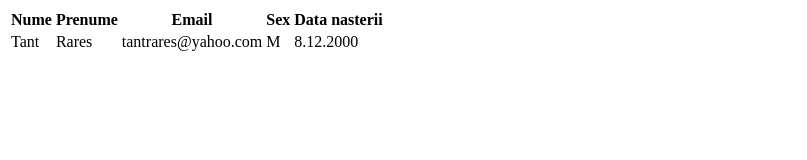
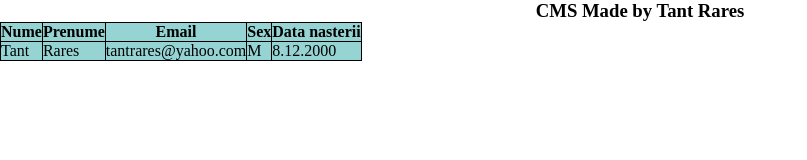
Before and after one commit to tant-rares-30127/CMS, a plain HTML site: page main.html in a window 1280 px wide. Shown: the whole page, without its empty margins (0-807 px from the left). Drawn offline with Linux system fonts and the light colour scheme.

Commit message:
Adding some basic style to table + title

```diff
--- a/main.css
+++ b/main.css
@@ -0,0 +1,22 @@
+* {
+  margin: 0;
+  padding: 0;
+  box-sizing: border-box;
+}
+
+.title{
+    display: flex;
+    justify-content: center;
+}
+
+table, th, td {
+  border: 1px solid black;
+  border-collapse: collapse;
+}
+
+th, td {
+  background-color: #96D4D4;
+}
+
+.table{
+}
--- a/main.html
+++ b/main.html
@@ -1,9 +1,18 @@
 <!DOCTYPE html>
 <html>
 
+<head>
+    <link rel="stylesheet" href="main.css">
+</head>
+
 <body>
-    <table class="table table-striped table-bordered table-hover">
-        <thead class="thead-dark">
+    <div class="title">
+        <h3>
+            CMS Made by Tant Rares
+        </h3>
+    </div>
+    <table class="table">
+        <thead>
             <tr>
                 <th>
                     Nume
```
